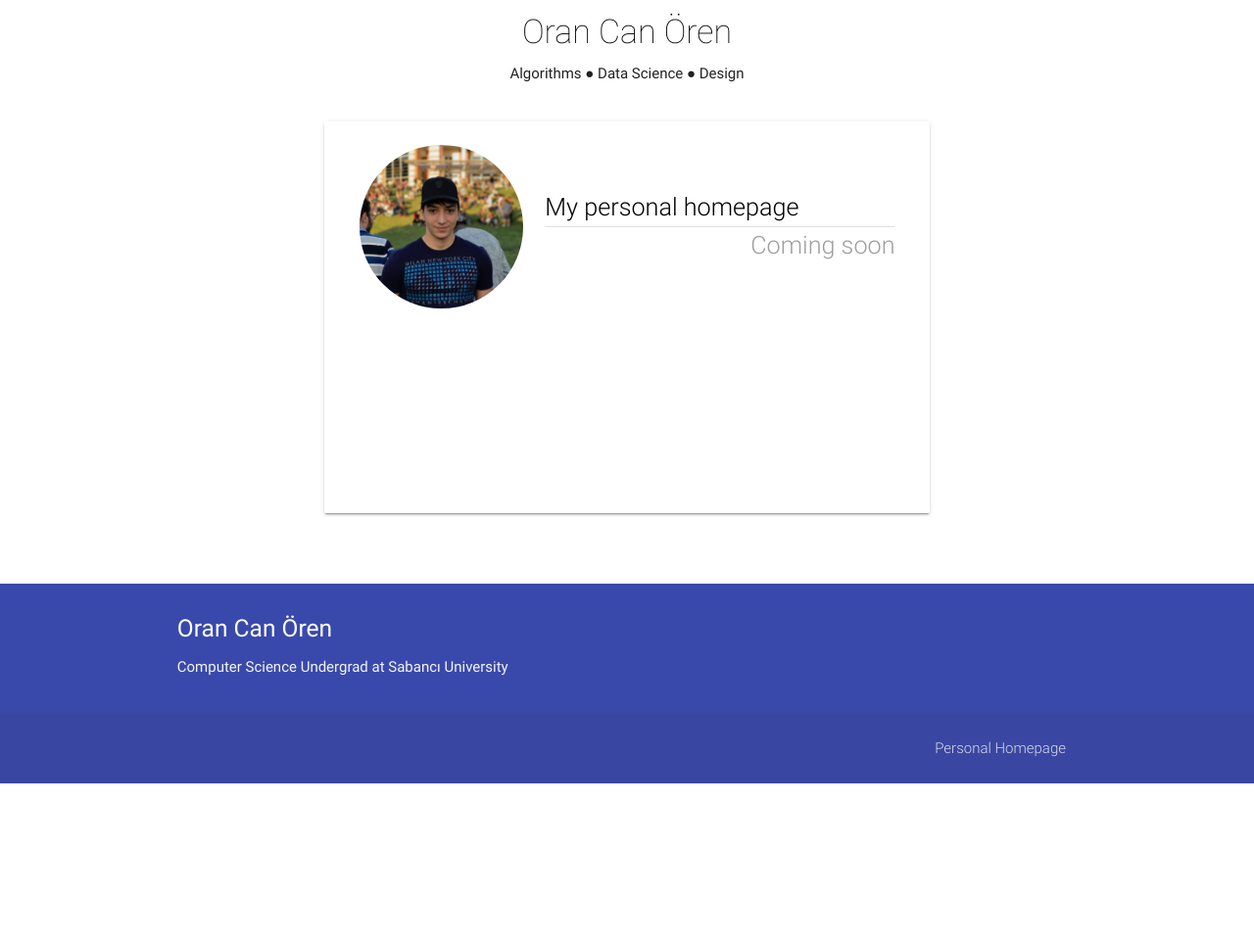
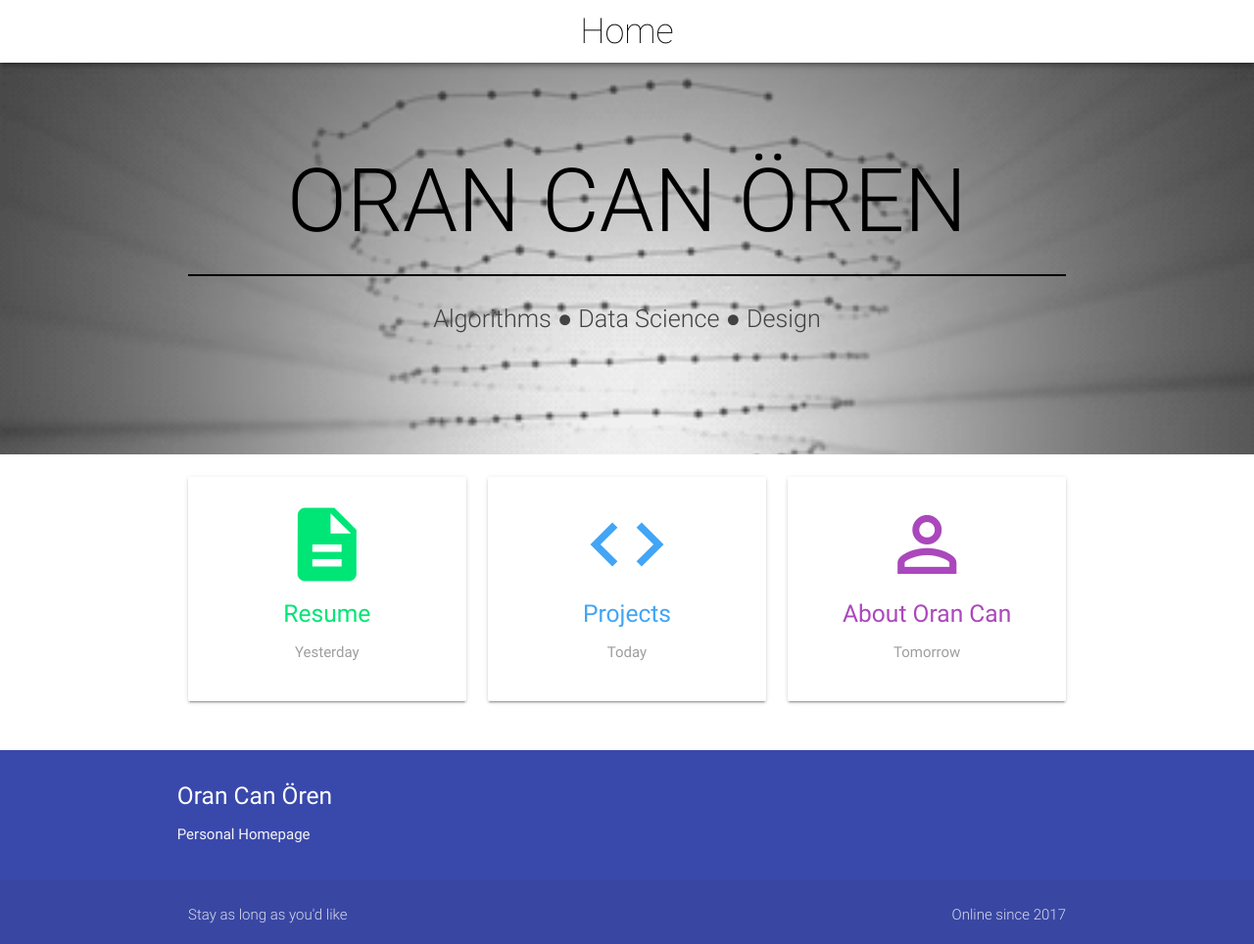
Before and after one commit to orancanoren/orancanoren.github.io, a plain HTML site: page index.html in a window 1280 px wide. Shown: the whole page at 98% size. Before the commit the page ends 800 px from the top, so only its background shows below. Drawn offline with nearby package versions, Linux system fonts and the light colour scheme.

Commit message:
update #1

```diff
--- a/css/main.css
+++ b/css/main.css
@@ -1,7 +1,17 @@
 #oname {
-  font-weight: 100;
+  font-weight: 400;
   font-size: 34px;
   color: black;
+}
+
+#navTitle {
+  font-weight: 200;
+  font-size: 36px;
+  color: yellow;
+}
+
+#para {
+  height: 400px;
 }
 
 body {
@@ -14,6 +24,24 @@ main {
   flex: 1 0 auto;
 }
 
-#info_card {
-  margin-top: 30px;
+#introName {
+  font-size: 6em;
+  font-weight: 300;
 }
+
+#description {
+  font-weight: 300;
+}
+
+#cover {
+  position: relative;
+  bottom: 0;
+}
+
+.card-panel {
+  cursor: pointer;
+}
+
+#nameBox {
+  border-bottom: 2px solid black;
+}
--- a/index.html
+++ b/index.html
@@ -14,60 +14,88 @@
   <!--Import jQuery before materialize.js-->
   <script type="text/javascript" src="https://code.jquery.com/jquery-2.1.1.min.js"></script>
   <script type="text/javascript" src="js/materialize.min.js"></script>
+  <script>
+  $(document).ready(function() {
+    $('.parallax').parallax();
+  });
+  </script>
 
   <!-- navbar -->
   <head>
-    <nav class="white z-depth-0">
-      <div class="nav-wrapper">
-        <span class="brand-logo center" id="oname">Oran Can Ören</span>
+    <nav class="z-depth-2">
+      <div class="nav-wrapper white">
+        <span class="brand-logo center black-text" id="navTitle">Home</span>
       </div>
     </nav>
   </head>
 
   <!-- main -->
+  <!-- parallax 1 -->
   <main>
-    <div class="container center">
-      <span>Algorithms &#9679 Data Science &#9679 Design </span>
+    <div class="parallax-container" id="para">
+      <div class="section no-pad-bot">
+        <br /><br />
+          <div class="container valign-wrapper center-block">
+            <div class="row">
+              <div class="col s12 center">
+                <div id="nameBox">
+                  <h1 class="header black-text" id="introName">ORAN CAN ÖREN</h1>
+                </div>
+                <p class="flow-text grey-text text-darken-3" id="description">Algorithms &#9679 Data Science &#9679 Design</p>
+              </div>
+          </div>
+          <div class="parallax" id="agif"><img src="images/abstract.gif"/></div>
+        </div>
+      </div>
     </div>
 
-    <div class="row" id="info_card">
-      <div class="col s6 push-s3">
-        <div class="card white medium">
-          <div class="card-content black-text">
-            <div class="row valign-wrapper">
-              <div class="col s4">
-                <img src="./image/pp-min.jpg" alt="" class="circle responsive-img" />
-              </div>
-              <div class="col s8">
-                  <p class="flow-text">My personal homepage</p>
-                    <div class="divider"></div>
-                    <p class="flow-text right grey-text">Coming soon</p>
-              </div>
+    <!-- showcase -->
+    <div class="section white" id="cover">
+      <div class="container black-text">
+        <div class="row">
+          <div class="col s4 center">
+            <div class="card-panel hoverable green-text text-accent-3" id="resumeCard">
+              <i class="large material-icons">description</i><br />
+              <h5>Resume</h5>
+              <p class="grey-text">Yesterday</p>
+            </div>
+          </div>
+          <div class="col s4 center">
+            <div class="card-panel hoverable blue-text text-lighten-1" id="projectsCard">
+              <i class="large material-icons">code</i><br />
+              <h5>Projects</h5>
+              <p class="grey-text">Today</p>
+            </div>
+          </div>
+          <div class="col s4 center">
+            <div class="card-panel hoverable purple-text text-lighten-1" id="aboutCard">
+              <i class="large material-icons">perm_identity</i><br />
+              <h5>About Oran Can</h5>
+              <p class="grey-text">Tomorrow</p>
             </div>
           </div>
         </div>
       </div>
     </div>
+
+      <!-- parallax 2 -->
   </main>
 
   <!-- footer -->
   <footer class="page-footer indigo darken-1">
     <div class="container">
       <div class="row">
-        <h5 class="white-text">Oran Can Ören</h5>
-        <p class="grey-text text-lighten-4">
-          Computer Science Undergrad at Sabancı University
-        </p>
+          <h5 class="white-text">Oran Can Ören</h5>
+          <p class="grey-text text-lighten-4">Personal Homepage</p>
       </div>
     </div>
     <div class="footer-copyright">
       <div class="container">
-        <p class="right">
-          Personal Homepage
-        </p>
-
+        <p class="left">Stay as long as you'd like</p>
+        <p class="right">Online since 2017</p>
       </div>
     </div>
   </footer>
+  <script type="text/javascript" src="js/main.js"></script>
 </body>
 </html>
--- /dev/null
+++ b/js/main.js
@@ -0,0 +1,14 @@
+var resume = document.getElementById('resumeCard');
+resume.addEventListener('click', function () {
+  window.open('resume.pdf', '_blank');
+});
+
+var projects = document.getElementById('projectsCard');
+projects.addEventListener('click', function() {
+  window.open('https://github.com/orancanoren', '_blank');
+});
+
+var about = document.getElementById('aboutCard');
+about.addEventListener('click', function() {
+  alert('Coming soon!');
+});
```
Also changed, not shown: images/abstract.gif (added), images/giphy.gif (added), images/pp-min.jpg (renamed from image/pp-min.jpg), 1 other file.
